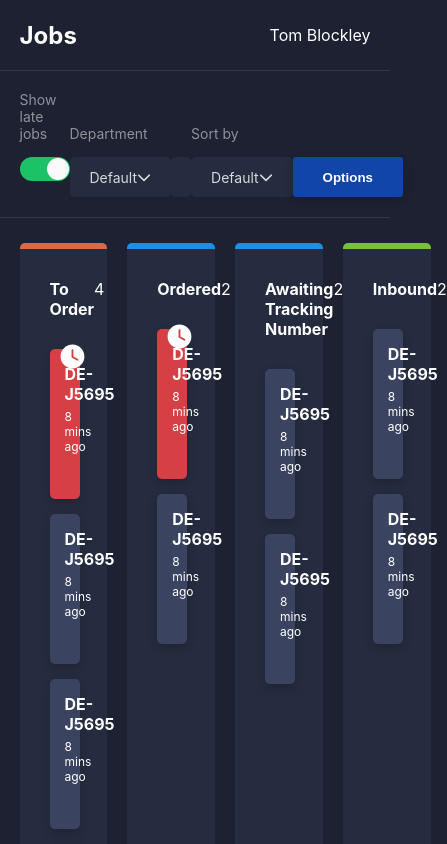
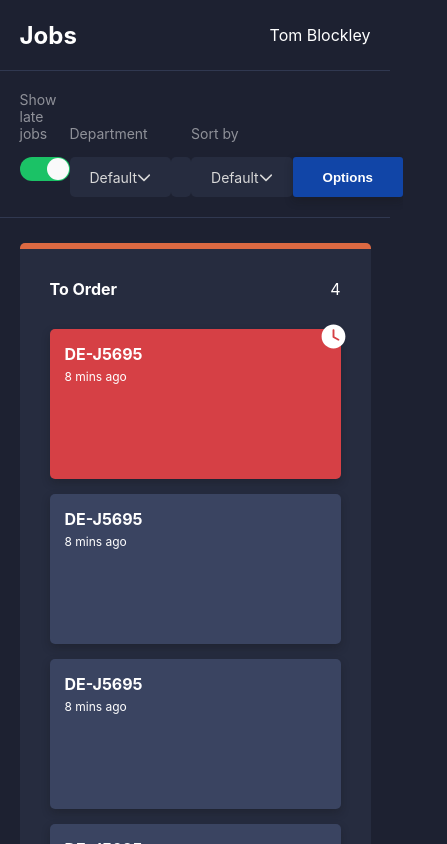
Before and after one commit to emmanuelojiji/jobscreen, a React (Create React App) app: page / in a window 390 px wide. Shown: the top 844 px of the page, 447 px wide, since content can reach past the window. Built offline with nearby package versions, Linux system fonts and the light colour scheme.

Commit message:
Responsive columns

```diff
--- a/src/Components/Column.scss
+++ b/src/Components/Column.scss
@@ -7,6 +7,11 @@
   gap: 20px;
   max-width: 1500px;
   margin: 0 auto;
+
+  @media only screen and (max-width: 600px) {
+    flex-direction: column;
+    width: 100%;
+  }
 }
 
 .Column {
@@ -19,6 +24,11 @@
   padding-left: 30px;
   padding-right: 30px;
   position: relative;
+
+  @media only screen and (max-width: 600px) {
+    width: 100%;
+    height: auto;
+  }
 }
 
 .column-header {
```
